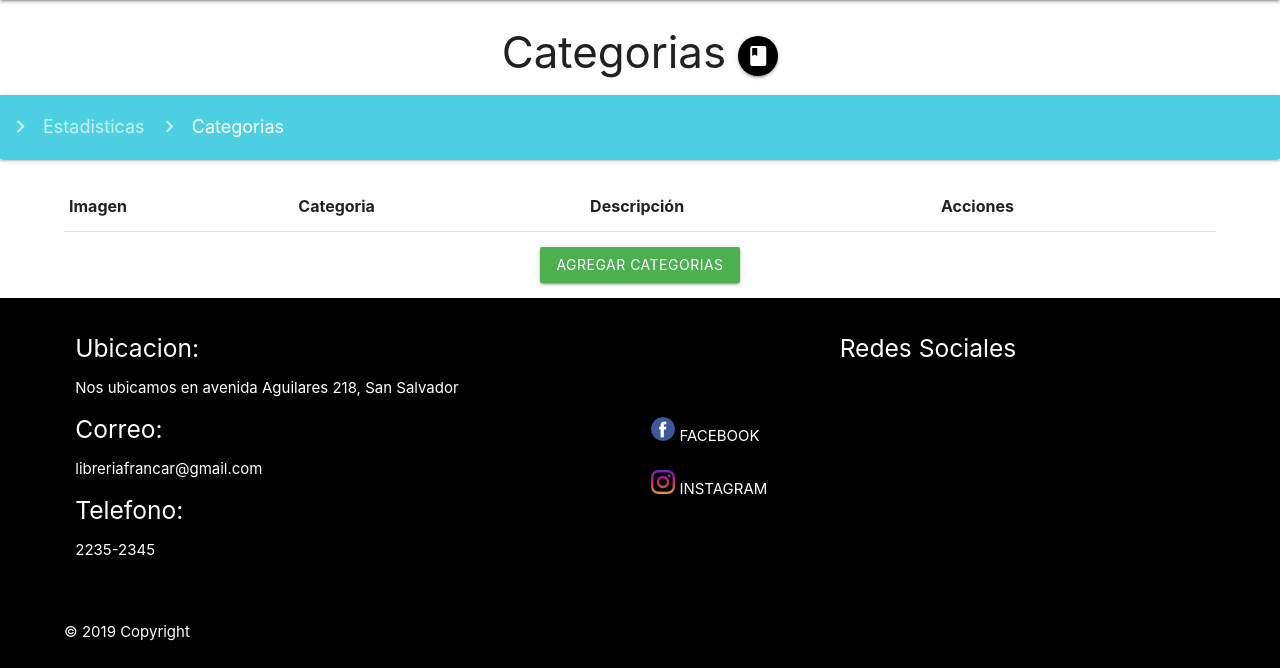
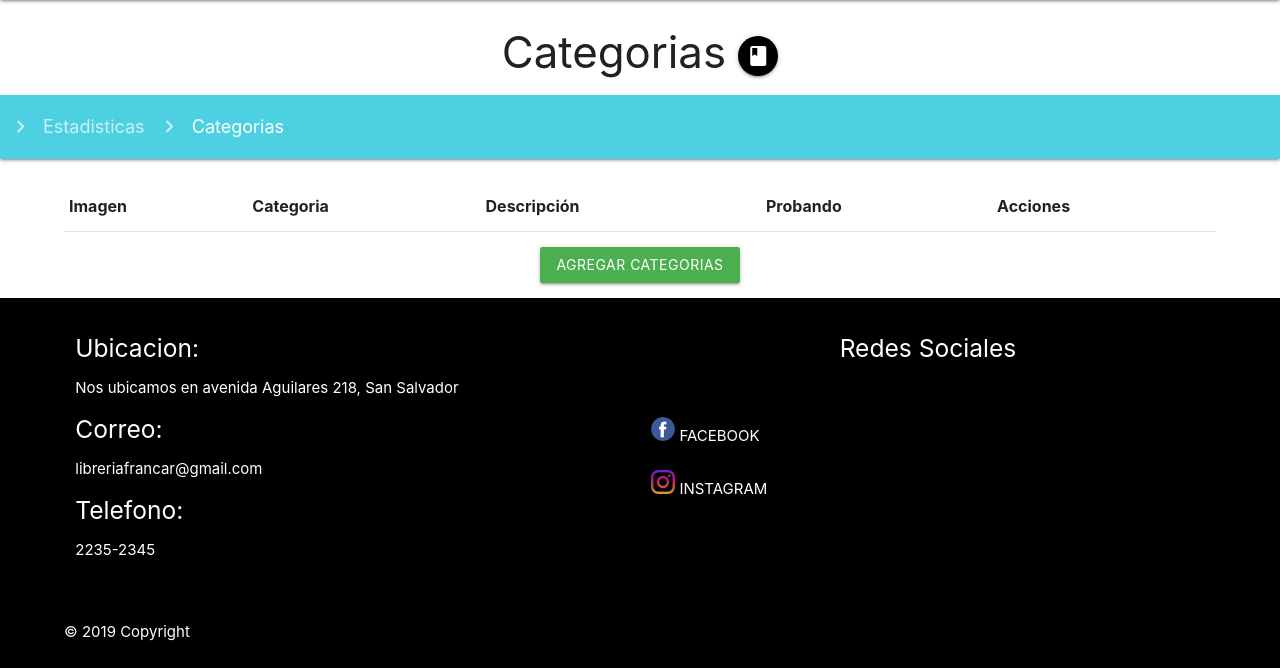
Before and after one commit to Frankva12/Francar, a PHP site: page /categorias.php in a window 1280 px wide. Shown: the part 64-732 px from the top of the page. Run offline with PHP 8.4, Linux system fonts and the light colour scheme; lists and menus that the app fills with data are empty; style sheets or scripts are compiled from the project's sources.

Commit message:
Solo prueba

```diff
--- a/francar/views/private/categorias.php
+++ b/francar/views/private/categorias.php
@@ -48,6 +48,7 @@
                     <th>Imagen</th>
                     <th>Categoria</th>
                     <th>Descripción</th>
+                    <th>Probando</th>
                     <th>Acciones</th>
                 </tr>
             </thead>
```
